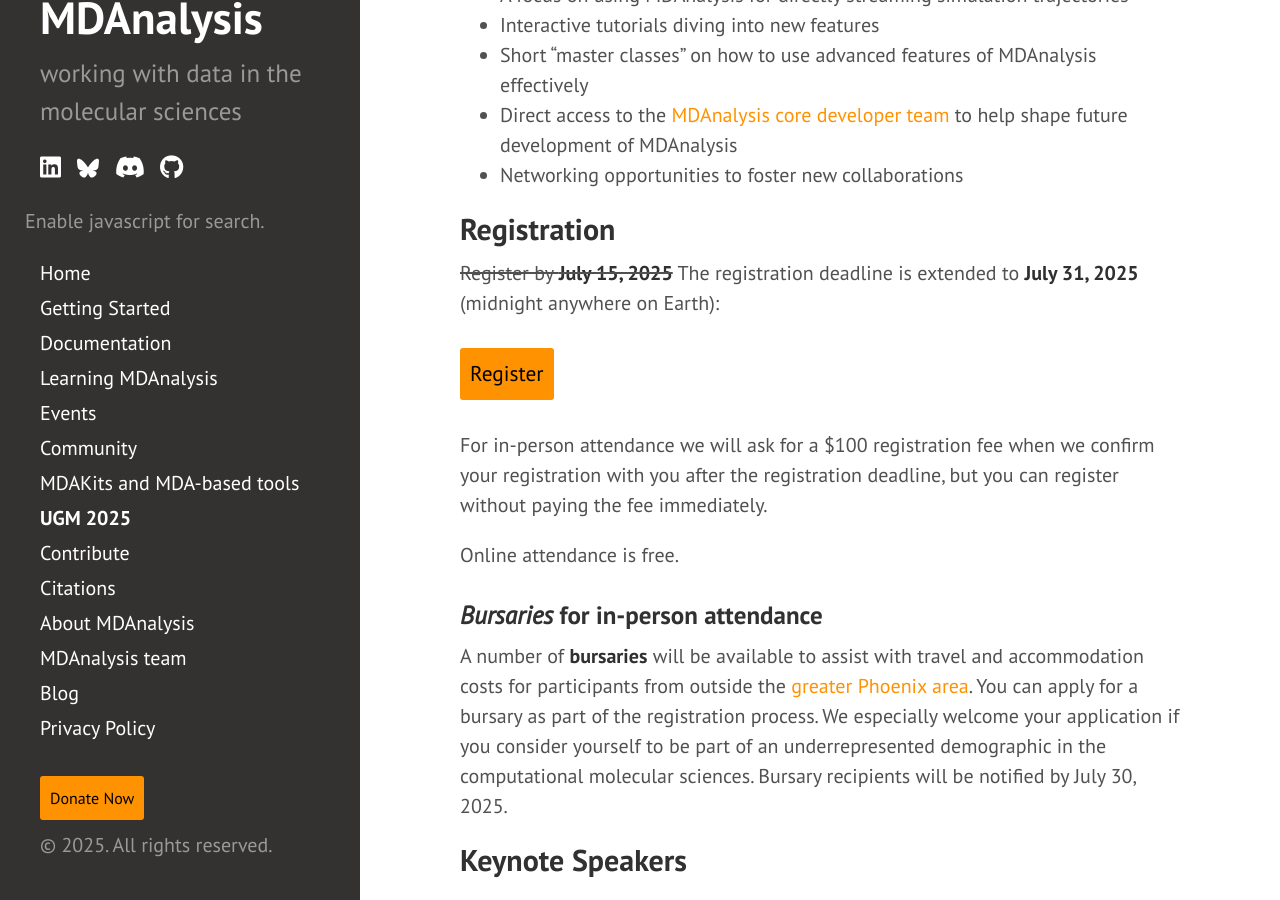
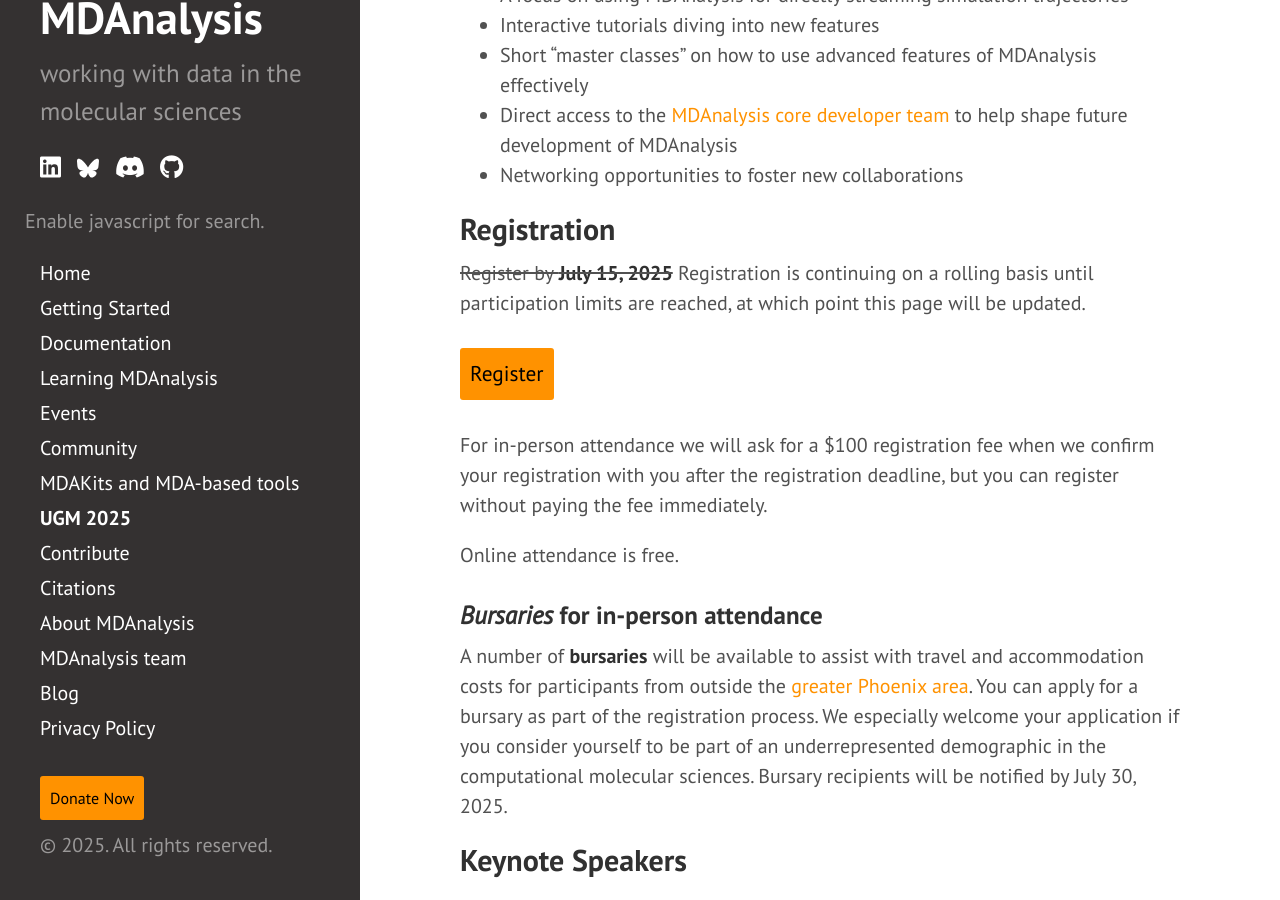
Before and after one commit to MDAnalysis/MDAnalysis.github.io, a Jekyll site: the page built from pages/ugm2025.md, in a window 1280 px wide and 900 px high, scrolled down 1490 px. Built offline with Jekyll 4.4.1, drawn with Linux system fonts in a browser that asks for light colours; comment, search, counter and statistics services are not loaded.

Commit message:
Remove deadline

```diff
--- a/pages/ugm2025.md
+++ b/pages/ugm2025.md
@@ -37,7 +37,7 @@ You can expect:
 
 ## Registration
 
-~~Register by **July 15, 2025**~~ The registration deadline is extended to **July 31, 2025** (midnight anywhere on Earth):
+~~Register by **July 15, 2025**~~ Registration is continuing on a rolling basis until participation limits are reached, at which point this page will be updated.
 
 <a href="https://forms.gle/bPvVTMpzBkyCRtNA7" target="_blank" style="background:#FF9200;padding:10px;margin:10px 0px;text-align:center;text-decoration:none;font-size:16pt;color:#000000;display:inline-block;border-radius:3px">Register</a>
 
```
